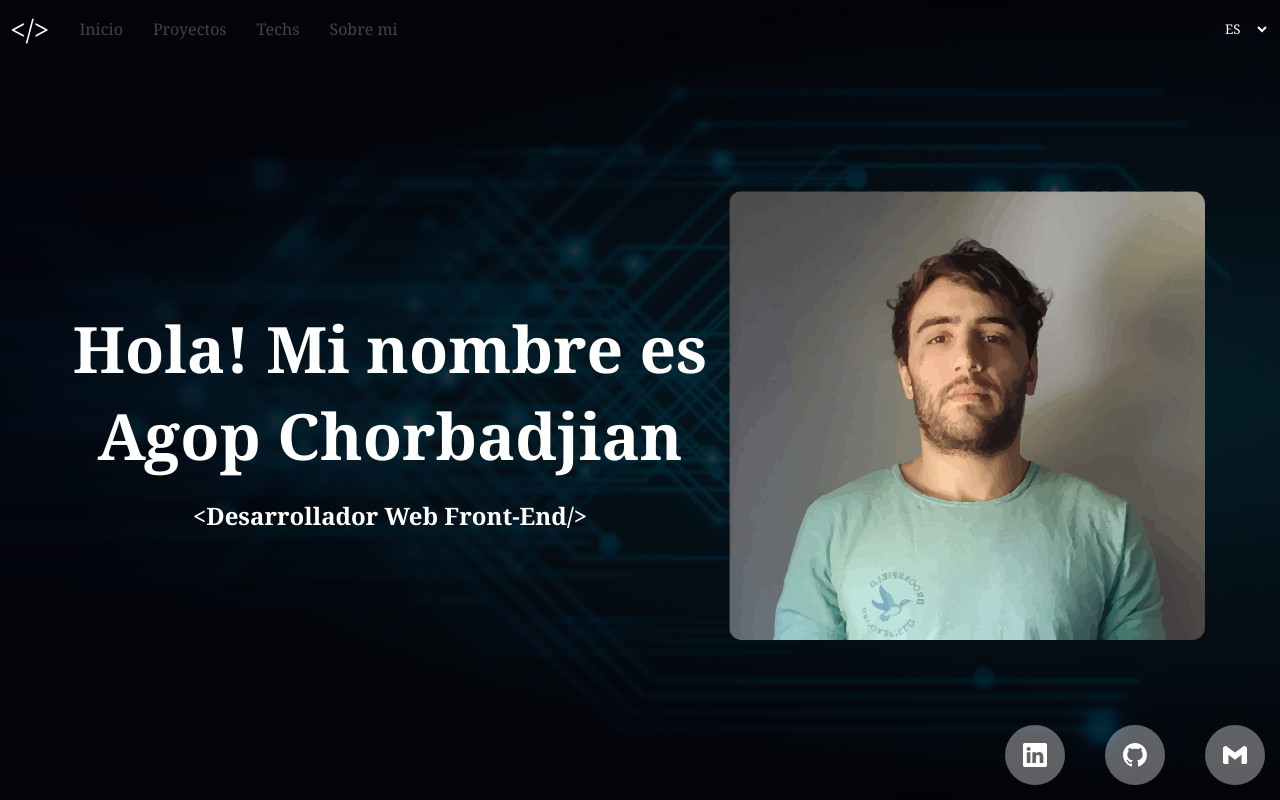
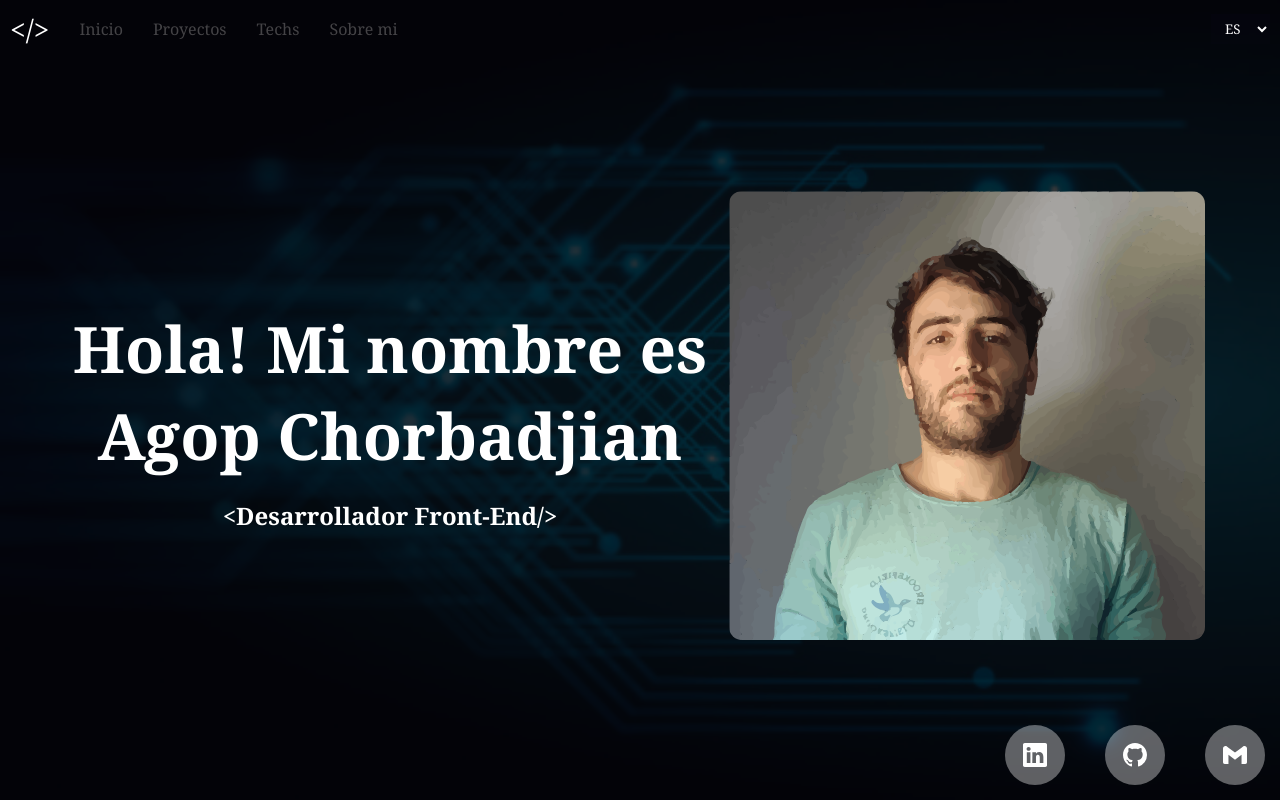
Before and after one commit to PowChorba/PortfolioV2, a React (Create React App) app in the folder client/: page / in a window 1280 px wide. Built offline with nearby package versions, Linux system fonts and the light colour scheme.

Commit message:
Home text

```diff
--- a/client/src/Components/Home/HomeEsp.tsx
+++ b/client/src/Components/Home/HomeEsp.tsx
@@ -12,7 +12,7 @@ export default function HomeEsp(){
             <main className={s.main}>
                 <div className={s.divTitle}>
                     <h1>Hola! Mi nombre es <br /> Agop Chorbadjian</h1>
-                    <h3>{'<'}Desarrollador Web Front-End{'/>'}</h3>
+                    <h3>{'<'}Desarrollador Front-End{'/>'}</h3>
                     {/* <button className={s.btnCV}><a href="./AgopChorbadjianCV.pdf" download>Descargar CV</a></button> */}
                 </div>
                 <div>
```
